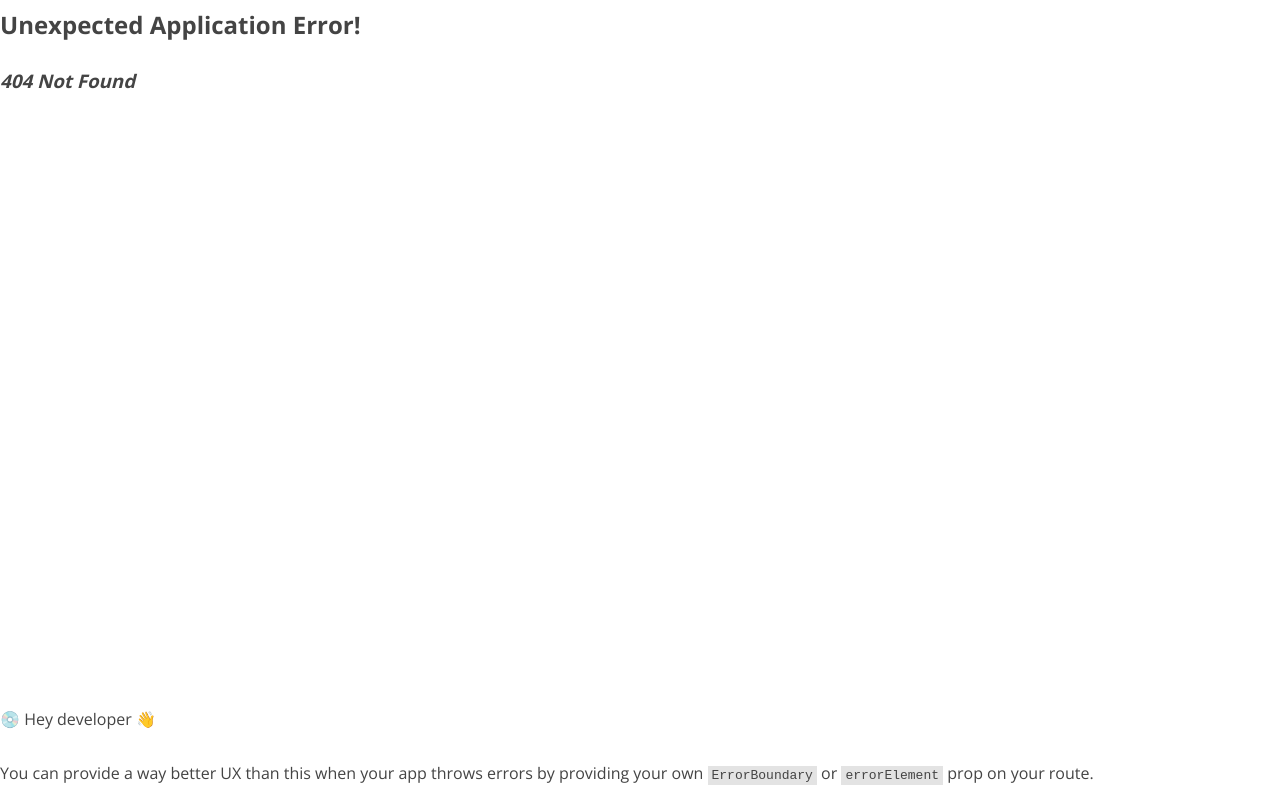
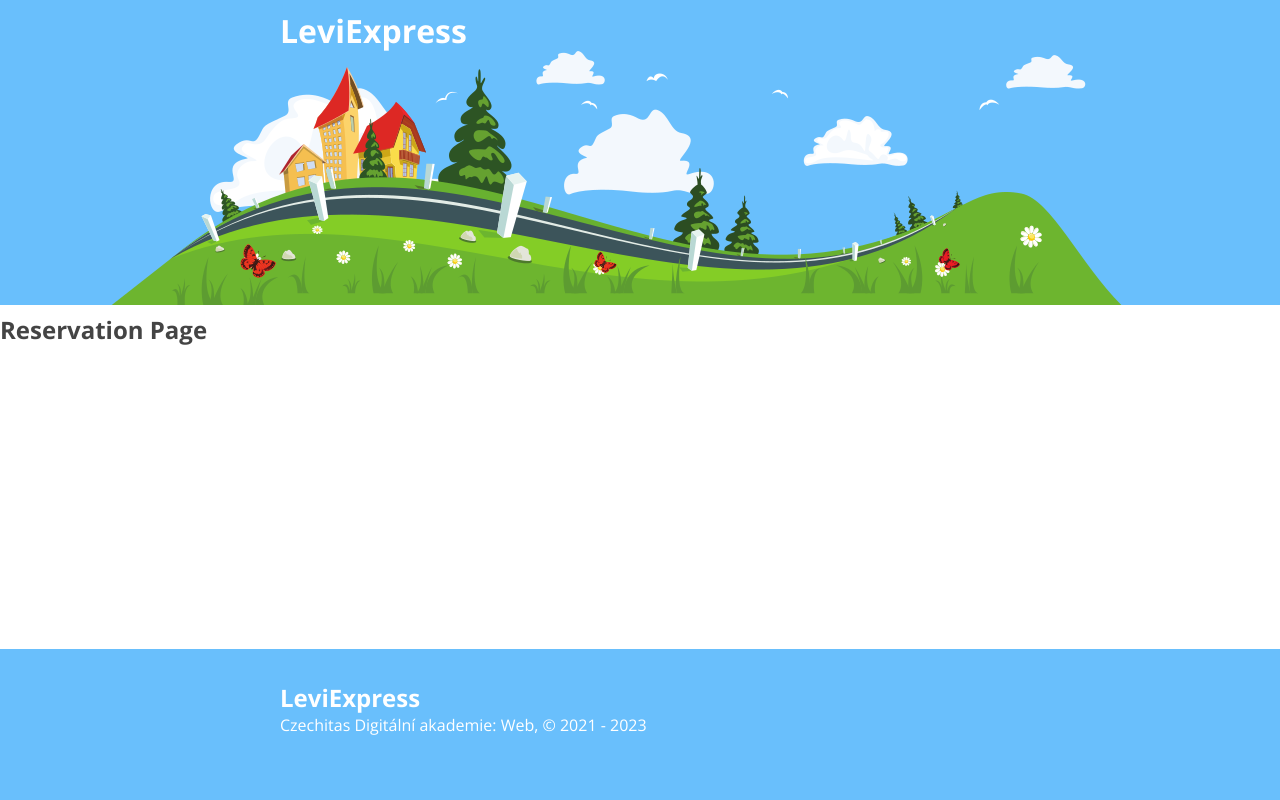
Before and after one commit to lrolecek/leviexpress, a React (Vite) app: page /reservation in a window 1280 px wide. Before the commit this address had no page. Built offline with nearby package versions, Linux system fonts and the light colour scheme.

Commit message:
Routovani

```diff
--- a/src/index.jsx
+++ b/src/index.jsx
@@ -4,10 +4,23 @@
 import { App } from './components/App';
 import './global.css';
 
+import { HomePage } from './pages/HomePage';
+import { ReservationPage } from './pages/ReservationPage';
+
 const router = createBrowserRouter([
   {
     path: '/',
     element: <App />,
+    children: [
+      {
+        index: true,
+        element: <HomePage />
+      },
+      {
+        path: 'reservation',
+        element: <ReservationPage />
+      },
+    ]
   },
 ]);
 
--- /dev/null
+++ b/src/pages/ReservationPage/index.jsx
@@ -0,0 +1,10 @@
+
+export const ReservationPage = () => {
+  return (
+    <main>
+      <h2>Reservation Page</h2>
+    </main>
+  );
+};
+
+export default ReservationPage;
--- a/vite.config.js
+++ b/vite.config.js
@@ -5,7 +5,7 @@
   root: './src',
   publicDir: '../public',
   server: {
-    hmr: false,
+    hmr: true,
   },
   build: {
     outDir: '../dist',
```
